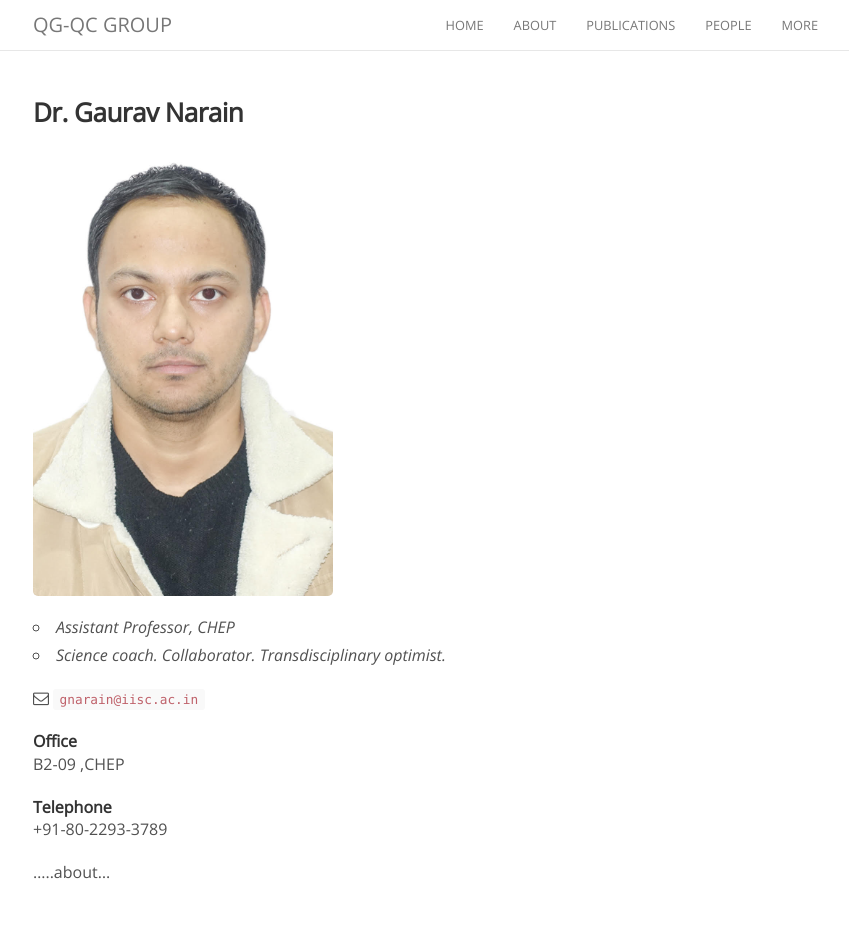
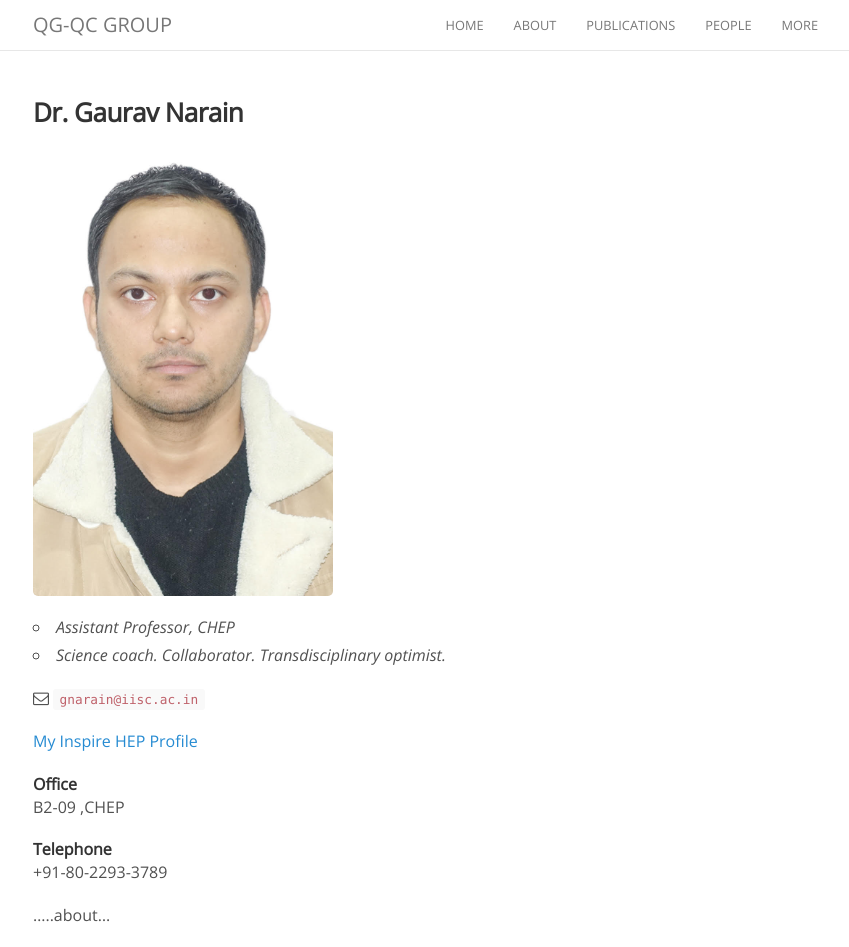
Before and after one commit to gravitygroupchep/gravitygroupchep.github.io, a Jekyll site: the page built from _people/professor.md, in a window 1280 px wide and 947 px high. Shown: the whole window, without its empty margins (222-1071 px from the left). Built offline with Jekyll 4.4.1, drawn with Linux system fonts in a browser that asks for light colours; nearby versions of some CDN libraries; comment, search, counter and statistics services are not loaded.

Commit message:
Update professor.md

```diff
--- a/_people/professor.md
+++ b/_people/professor.md
@@ -12,6 +12,8 @@ twitter:
 
 <i class="fa fa-envelope-o"></i> `gnarain@iisc.ac.in`
 
+[My Inspire HEP Profile](https://inspirehep.net/authors/1033768?ui-citation-summary=true)
+
 **Office**<br>
 B2-09 ,CHEP <br>
 
```
